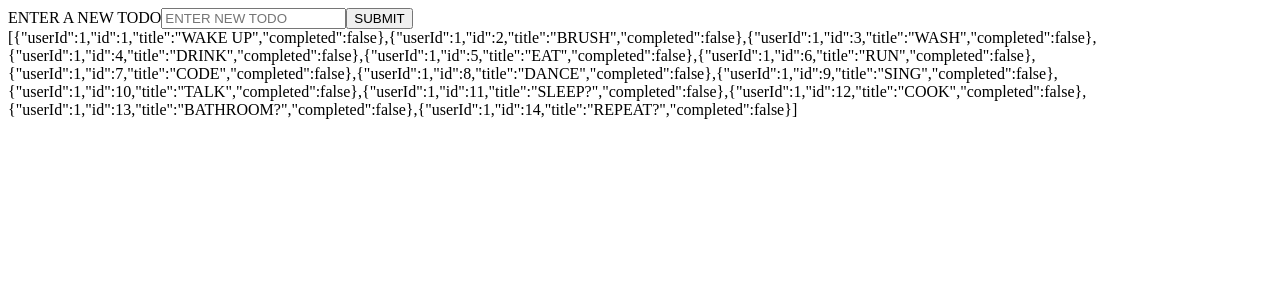
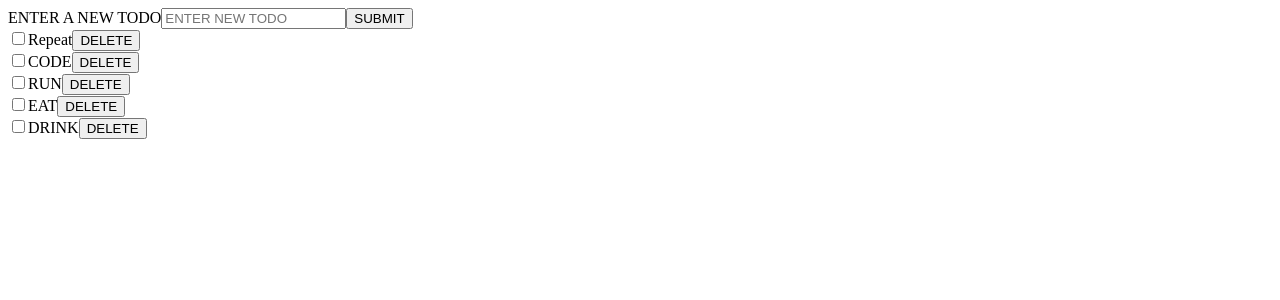
Before and after one commit to shusanket76/ReactRedux4app, a React (Vite) app: page / in a window 1280 px wide. Shown: the top 300 px of the page. Built offline with nearby package versions, Linux system fonts and the light colour scheme; data requests are answered from the project's data file.

Commit message:
TODOLISTreduxRTK

```diff
--- a/src/app5/data/db.json
+++ b/src/app5/data/db.json
@@ -1,23 +1,5 @@
 {
   "todos": [
-    {
-      "userId": 1,
-      "id": 1,
-      "title": "WAKE UP",
-      "completed": false
-    },
-    {
-      "userId": 1,
-      "id": 2,
-      "title": "BRUSH",
-      "completed": false
-    },
-    {
-      "userId": 1,
-      "id": 3,
-      "title": "WASH",
-      "completed": false
-    },
     {
       "userId": 1,
       "id": 4,
@@ -38,52 +20,15 @@
     },
     {
       "userId": 1,
-      "id": 7,
       "title": "CODE",
-      "completed": false
+      "completed": false,
+      "id": 7
     },
     {
       "userId": 1,
-      "id": 8,
-      "title": "DANCE",
-      "completed": false
-    },
-    {
-      "userId": 1,
-      "id": 9,
-      "title": "SING",
-      "completed": false
-    },
-    {
-      "userId": 1,
-      "id": 10,
-      "title": "TALK",
-      "completed": false
-    },
-    {
-      "userId": 1,
-      "id": 11,
-      "title": "SLEEP?",
-      "completed": false
-    },
-    {
-      "userId": 1,
-      "id": 12,
-      "title": "COOK",
-      "completed": false
-    },
-    {
-      "userId": 1,
-      "id": 13,
-      "title": "BATHROOM?",
-      "completed": false
-    },
-    {
-      "userId": 1,
-      "id": 14,
-      "title": "REPEAT?",
-      "completed": false
+      "title": "Repeat",
+      "completed": false,
+      "id": 8
     }
-
   ]
 }
--- a/src/app5/features/api/apiSlice.js
+++ b/src/app5/features/api/apiSlice.js
@@ -3,9 +3,12 @@ import { createApi, fetchBaseQuery } from "@reduxjs/toolkit/query/react";
 export const apiSlice = createApi({
   reducerPath: "api",
   baseQuery: fetchBaseQuery({ baseUrl: " http://localhost:4000" }),
+  tagTypes: ["HELLO"],
   endpoints: (builder) => ({
     getTodos: builder.query({
       query: () => "/todos",
+      transformResponse: (res) => res.sort((a, b) => b.id - a.id),
+      providesTags: ["HELLO"],
     }),
     addTodos: builder.mutation({
       query: (todo) => ({
@@ -13,15 +16,30 @@ export const apiSlice = createApi({
         method: "POST",
         body: todo,
       }),
+      invalidatesTags: ["HELLO"],
+    }),
     updateTodo: builder.mutation({
       query: (todo) => ({
         url: `/todos/${todo.id}`,
         method: "PATCH",
         body: todo,
       }),
+      invalidatesTags: ["HELLO"],
     }),
+    deleteTodo: builder.mutation({
+      query: ({ id }) => ({
+        url: `/todos/${id}`,
+        method: "DELETE",
+        body: id,
+      }),
+      invalidatesTags: ["HELLO"],
     }),
   }),
 });
 
-export const { useGetTodosQuery, useAddTodosMutation } = apiSlice;
+export const {
+  useGetTodosQuery,
+  useAddTodosMutation,
+  useUpdateTodoMutation,
+  useDeleteTodoMutation,
+} = apiSlice;
--- a/src/app5/features/todo/Todo.jsx
+++ b/src/app5/features/todo/Todo.jsx
@@ -1,6 +1,11 @@
 import { useState } from "react";
 import React from "react";
-import { useGetTodosQuery, useAddTodosMutation } from "../api/apiSlice";
+import {
+  useGetTodosQuery,
+  useAddTodosMutation,
+  useUpdateTodoMutation,
+  useDeleteTodoMutation,
+} from "../api/apiSlice";
 const Todo = () => {
   const [newTodo, setNewTodo] = useState("");
   const {
@@ -10,16 +15,33 @@ const Todo = () => {
     isError,
     error,
   } = useGetTodosQuery();
+  const [addTodo] = useAddTodosMutation();
+  const [updateTodo] = useUpdateTodoMutation();
+  const [deleteTodo] = useDeleteTodoMutation();
 
   const handleSubmit = (e) => {
     e.preventDefault();
+    addTodo({ userId: 1, title: newTodo, completed: false });
     setNewTodo("");
   };
   let content;
   if (isLoading) {
     content = <p>LOADING..</p>;
   } else if (isSuccess) {
-    content = JSON.stringify(todos);
+    content = todos.map((todo) => {
+      return (
+        <article key={todo.id}>
+          <input
+            type="checkbox"
+            checked={todo.completed}
+            id={todo.id}
+            onChange={() => updateTodo({ ...todo, completed: !todo.completed })}
+          ></input>
+          <label htmlFor={todo.id}>{todo.title}</label>
+          <button onClick={() => deleteTodo({ id: todo.id })}>DELETE</button>
+        </article>
+      );
+    });
   } else if (isError) {
     content = <p>{error}</p>;
   }
```
Lines whose indentation alone changed are shown as unchanged.
